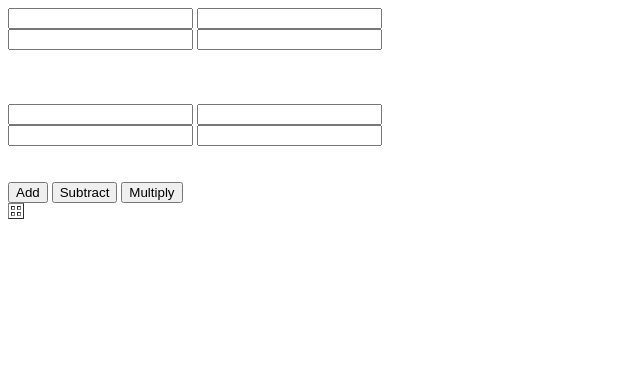
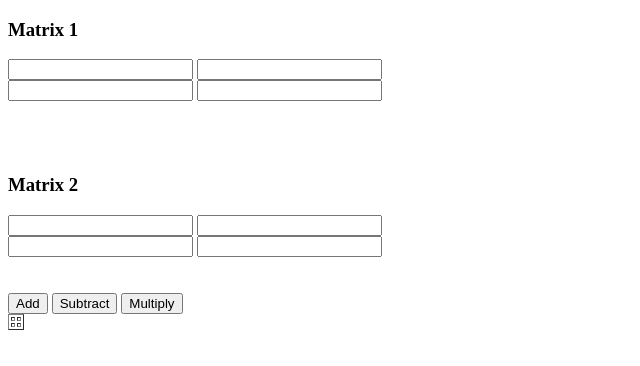
Before and after one commit to AunSyedShah/Ai-and-Chatbot-Assignments, a plain HTML site: page docs/matrix_operations/matrix_operations.html in a window 1280 px wide. Shown: the whole page, without its empty margins (0-640 px from the left). Drawn offline with Linux system fonts and the light colour scheme.

Commit message:
added matrix heading

```diff
--- a/docs/matrix_operations/matrix_operations.html
+++ b/docs/matrix_operations/matrix_operations.html
@@ -47,12 +47,14 @@
             document.getElementById("result4").innerText = fourth_row;
         }
     </script>
+    <h3>Matrix 1</h3>
     <input type="number" name="m1_value0" id="m1_value0" />
     <input type="number" name="m1_value1" id="m1_value1" />
     <br />
     <input type="number" name="m1_value2" id="m1_value2" />
     <input type="number" name="m1_value3" id="m1_value3" />
     <br /><br /><br /><br />
+    <h3>Matrix 2</h3>
     <input type="number" name="m2_value0" id="m2_value0" />
     <input type="number" name="m2_value1" id="m2_value1" />
     <br />
```
